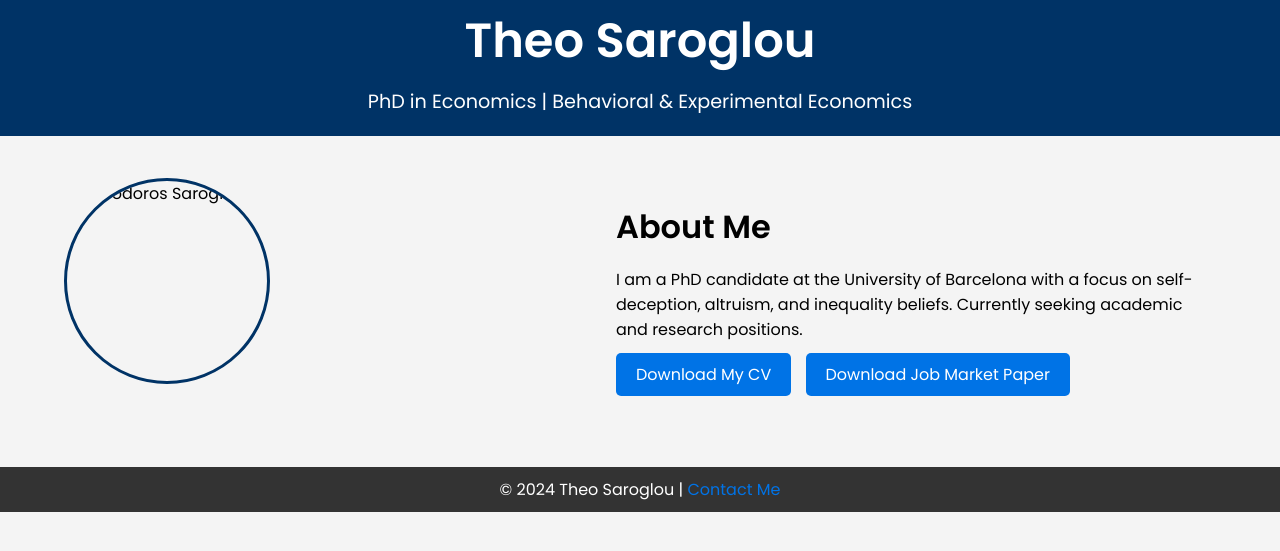
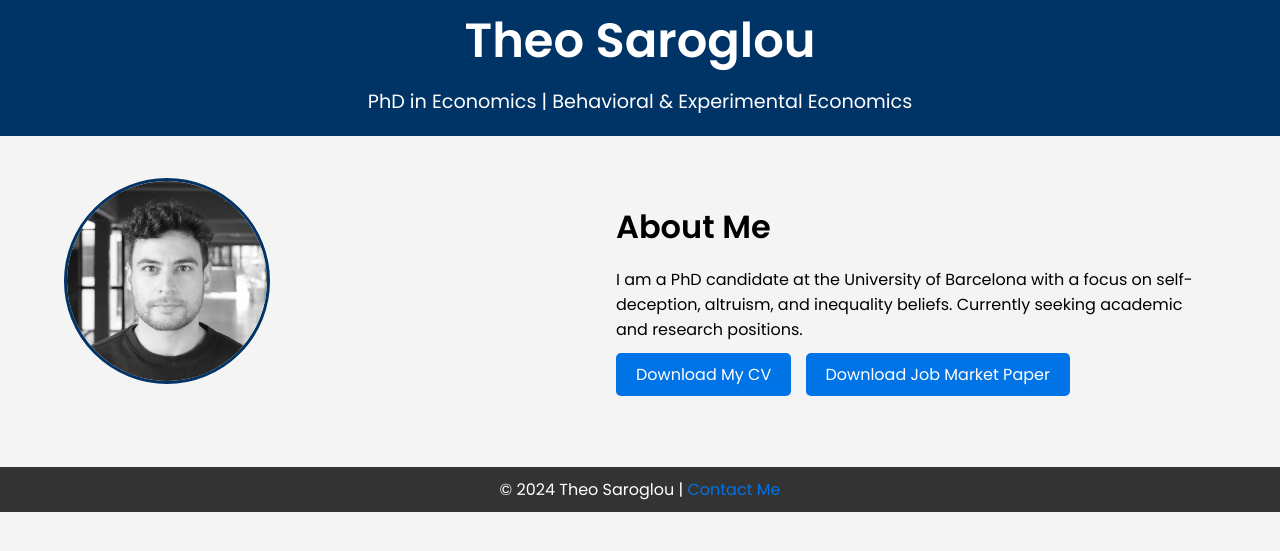
Before and after one commit to tsaroglou/theo-saroglou, a plain HTML site: page index.html in a window 1280 px wide. Shown: the part 117-668 px from the top of the page. Drawn offline with Linux system fonts and the light colour scheme.

Commit message:
step 6 - fix profile image

```diff
--- a/index.html
+++ b/index.html
@@ -149,7 +149,7 @@
         <div class="container">
             <div class="profile-container">
                 <!-- Add the Image -->
-                <img src="images/profile.jpg" alt="Theodoros Saroglou" class="profile-img">
+                <img src="images/theodoros-2.jpg" alt="Theodoros Saroglou" class="profile-img">
                 <div class="about-text">
                     <h2>About Me</h2>
                     <p>I am a PhD candidate at the University of Barcelona with a focus on self-deception, altruism, and inequality beliefs. Currently seeking academic and research positions.</p>
```
